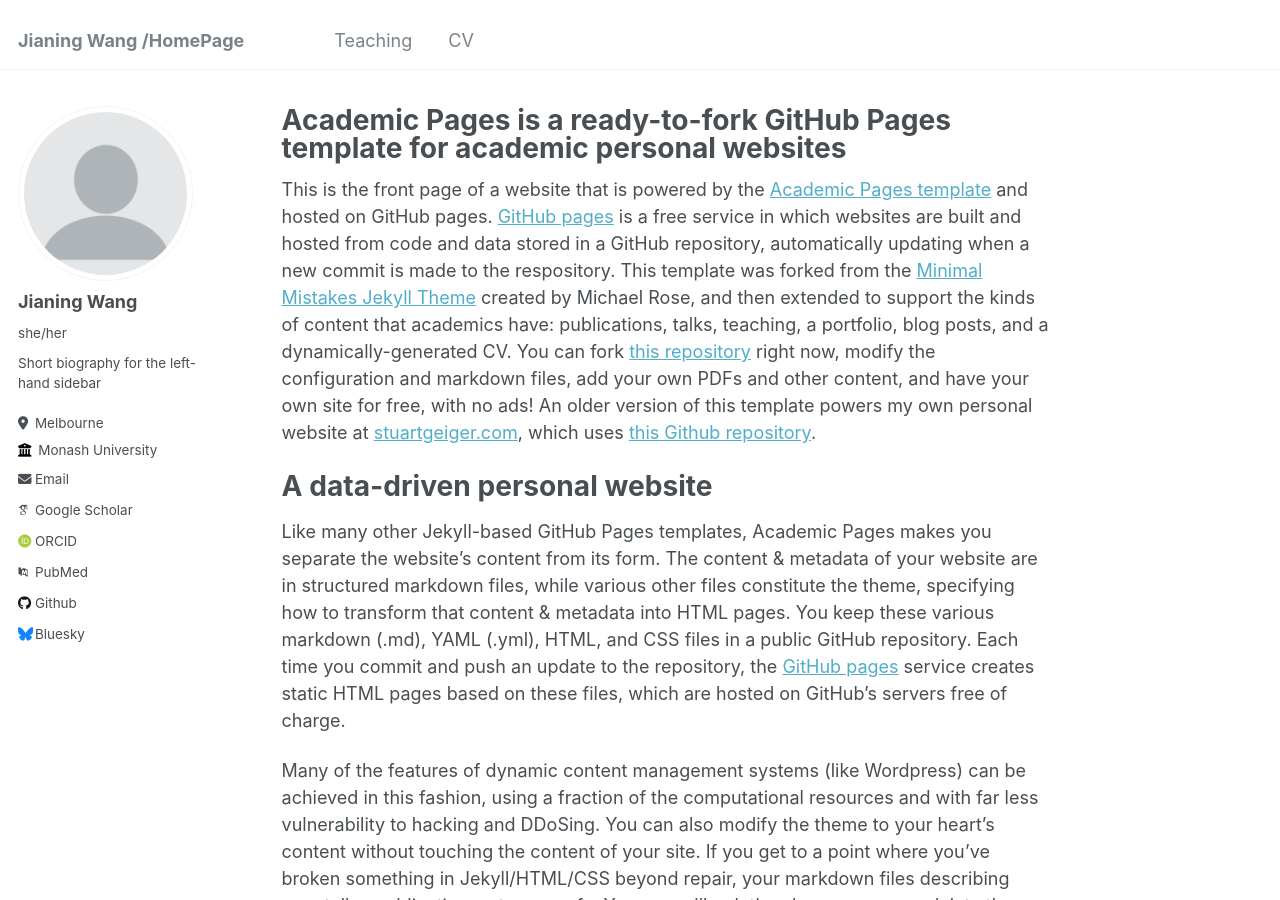
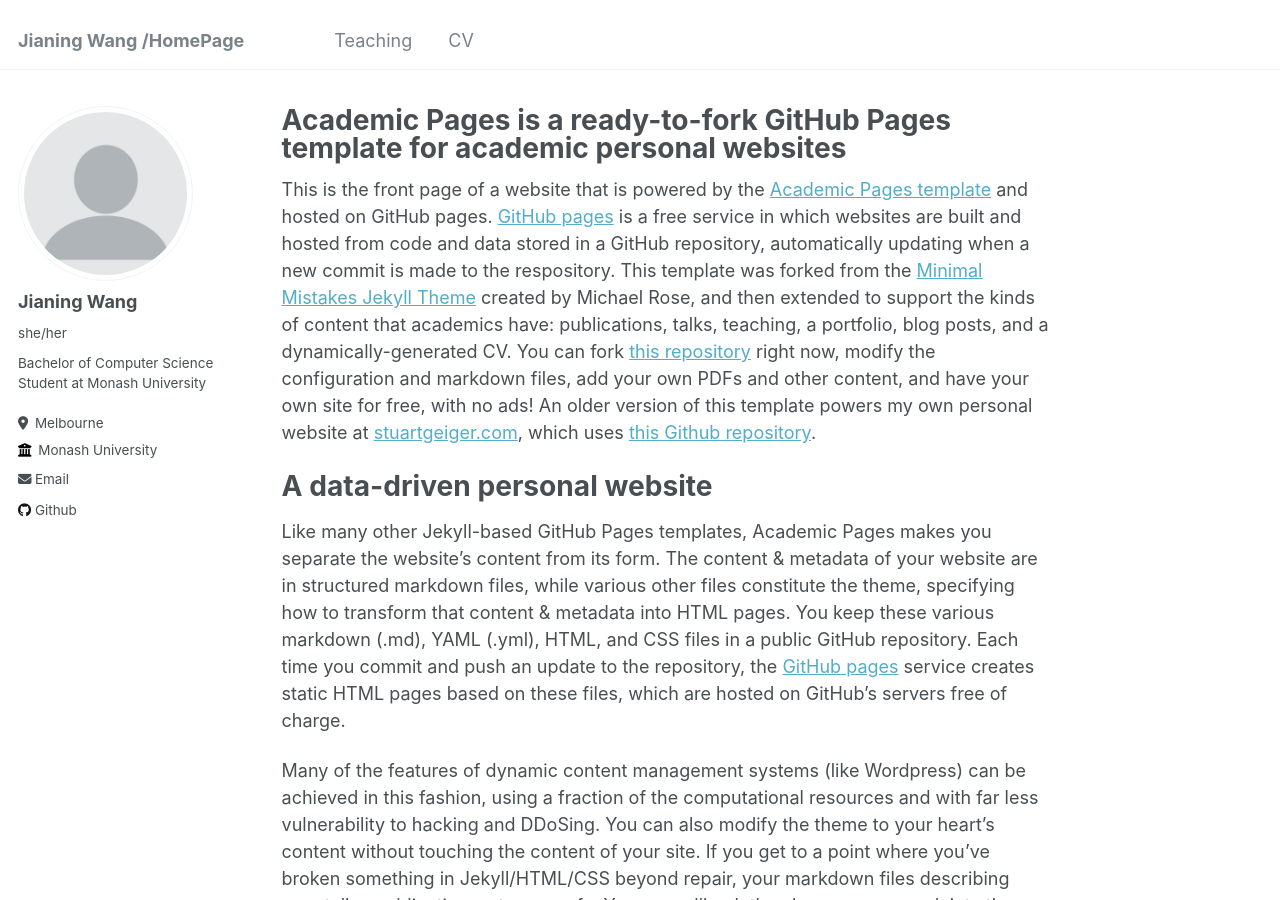
Before and after one commit to JOJWANXI/JOJWANXI.github.io, a Jekyll site: the page built from _pages/about.md, in a window 1280 px wide and 900 px high. Built offline with Jekyll 4.4.1, drawn with Linux system fonts in a browser that asks for light colours; some web fonts are replaced; part of the change alters nothing that is shown.

Commit message:
Update _config.yml

```diff
--- a/_config.yml
+++ b/_config.yml
@@ -24,7 +24,7 @@ author:
   avatar           : "profile.png"
   name             : "Jianing Wang"
   pronouns         : "she/her"
-  bio              : "Short biography for the left-hand sidebar"
+  bio              : "Bachelor of Computer Science Student at Monash University"
   location         : "Melbourne"
   employer         : "Monash University"
   uri              : # URL
@@ -32,23 +32,23 @@ author:
 
   # Academic websites
   arxiv            : # URL - Update with the correct link to your profile
-  googlescholar    : "https://scholar.google.com/citations?user=PS_CX0AAAAAJ"
-  impactstory      : # URL
-  orcid            : "http://orcid.org/yourorcidurl"
-  semantic         : # URL
-  pubmed           : "https://www.ncbi.nlm.nih.gov/pubmed/?term=john+snow"
-  researchgate     : # URL
+  # googlescholar    : "https://scholar.google.com/citations?user=PS_CX0AAAAAJ"
+  # impactstory      : # URL
+  # orcid            : "http://orcid.org/yourorcidurl"
+  # semantic         : # URL
+  # pubmed           : "https://www.ncbi.nlm.nih.gov/pubmed/?term=john+snow"
+  # researchgate     : # URL
 
   # Repositories and software development
   bitbucket        : # Username - Update with your username on the site
   codepen          : # Username
   dribbble         : # Username
-  github           : "academicpages"
+  github           : "https://github.com/JianingWangGit"
   kaggle           : # Username
   stackoverflow    : # User number or user number and name (i.e., use "1" or "1/jeff-atwood")
 
   # Social media
-  bluesky          : "bsky.app" # Replace this with you Bluesky username
+  # bluesky          : "bsky.app" # Replace this with you Bluesky username
   facebook         : # Username
   flickr           : # Username
   foursquare       : # Username
```
